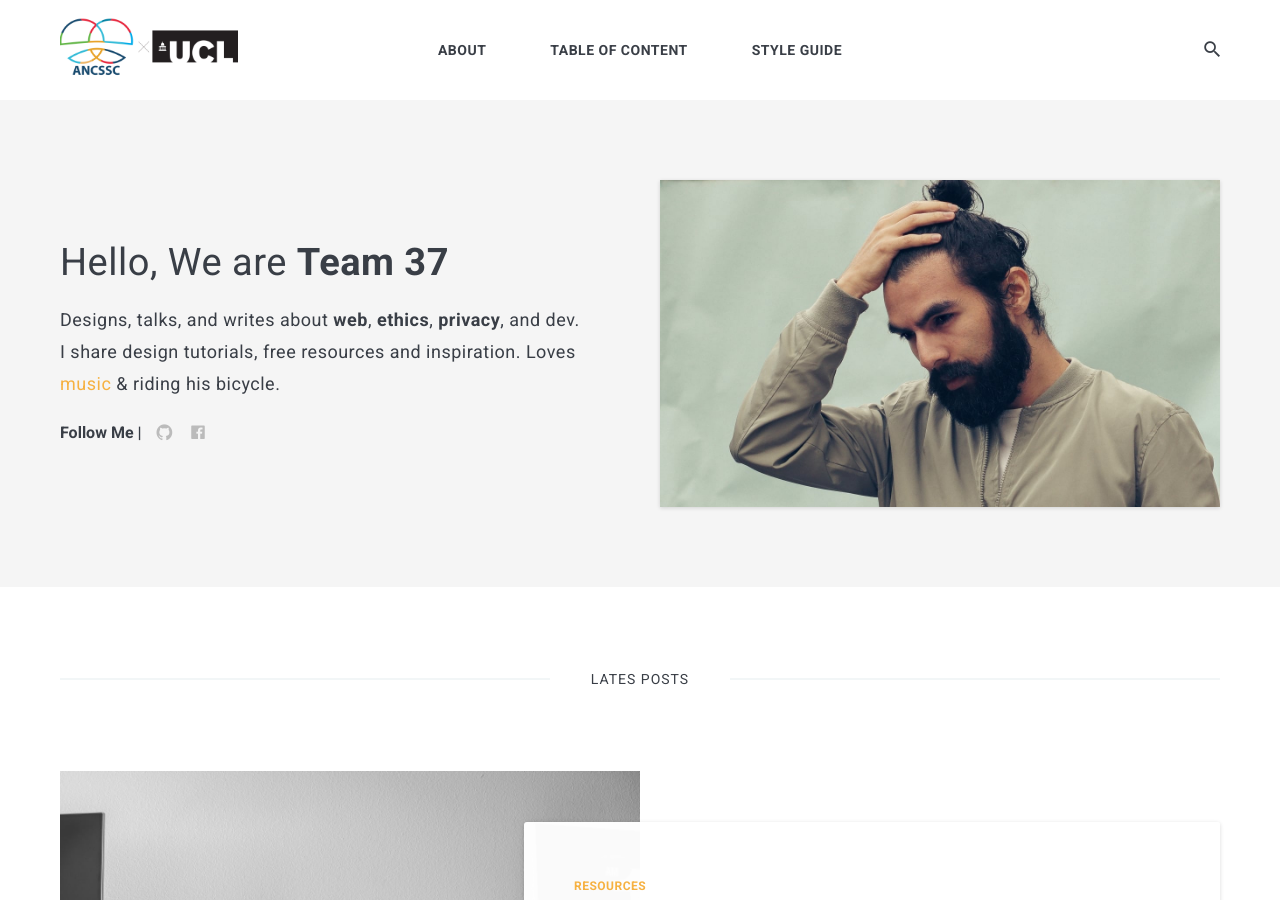
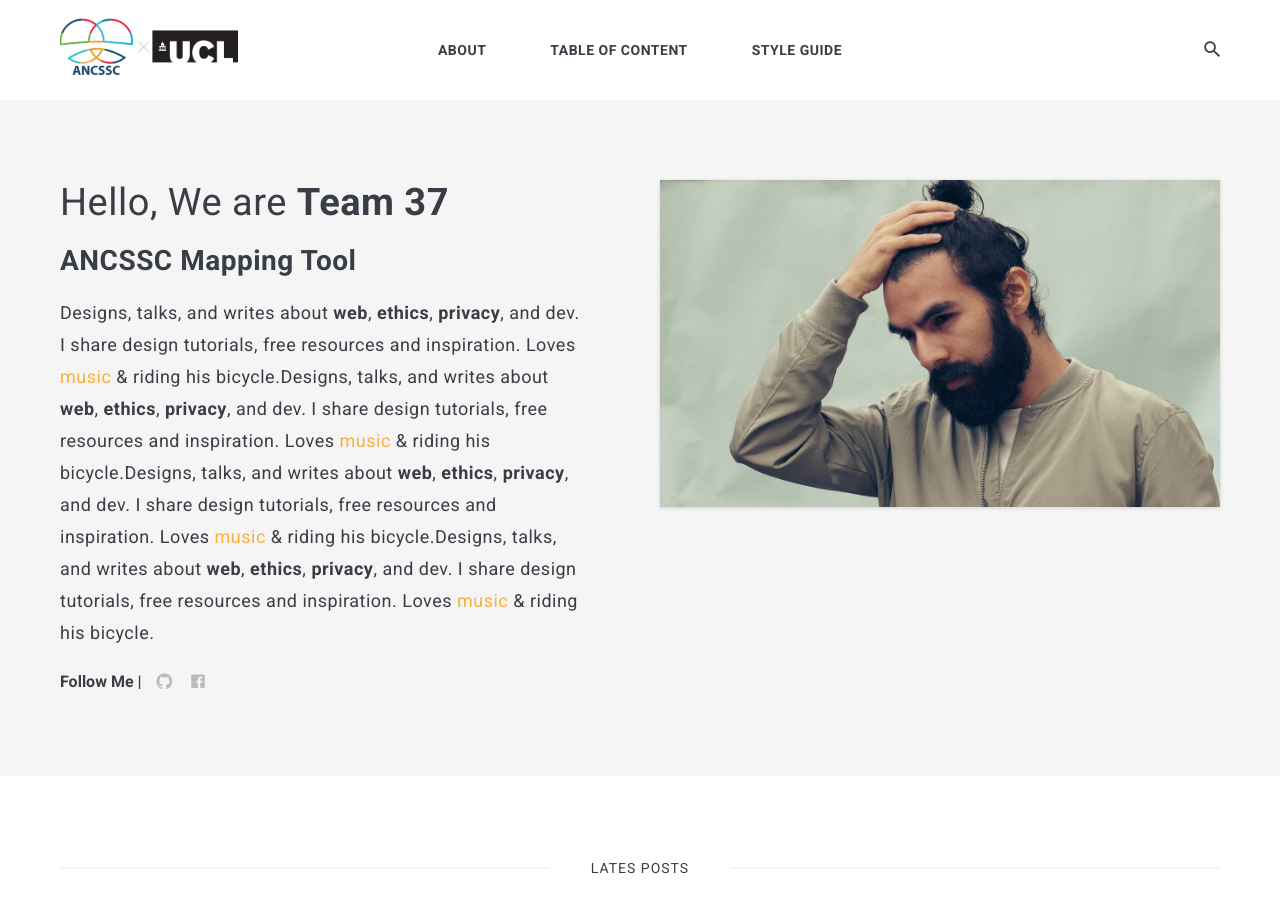
Before and after one commit to UCL-COMP0016-Team37/ProjectWebsite, a Jekyll site: the page built from index.html, in a window 1280 px wide and 900 px high. Built offline with Jekyll 4.4.1, drawn with Linux system fonts in a browser that asks for light colours; nearby versions of some CDN libraries; the list of posts is cut into pages by our own code.

Commit message:
change bio template

```diff
--- a/_data/settings.yml
+++ b/_data/settings.yml
@@ -11,7 +11,7 @@ author:
   name: Team 37
   image: 01.jpg
   say-hello: Hello, We are <strong>Team 37</strong>
-  bio: Designs, talks, and writes about <strong>web</strong>, <strong>ethics</strong>, <strong>privacy</strong>, and dev. I share design tutorials, free resources and inspiration. Loves <a href="#">music</a> & riding his bicycle.
+  bio: Designs, talks, and writes about <strong>web</strong>, <strong>ethics</strong>, <strong>privacy</strong>, and dev. I share design tutorials, free resources and inspiration. Loves <a href="about/">music</a> & riding his bicycle.Designs, talks, and writes about <strong>web</strong>, <strong>ethics</strong>, <strong>privacy</strong>, and dev. I share design tutorials, free resources and inspiration. Loves <a href="/about/">music</a> & riding his bicycle.Designs, talks, and writes about <strong>web</strong>, <strong>ethics</strong>, <strong>privacy</strong>, and dev. I share design tutorials, free resources and inspiration. Loves <a href="#">music</a> & riding his bicycle.Designs, talks, and writes about <strong>web</strong>, <strong>ethics</strong>, <strong>privacy</strong>, and dev. I share design tutorials, free resources and inspiration. Loves <a href="#">music</a> & riding his bicycle.
 
 
 #-------------------------------
--- a/_includes/hero.html
+++ b/_includes/hero.html
@@ -5,7 +5,24 @@
       <div class="col col-6 col-t-12 last-item">
         <div class="hero__content">
           <h1 class="hero__title">{{ site.data.settings.author.say-hello }}</h1>
-          <p class="hero__subtitle">{{ site.data.settings.author.bio }}</p>
+          <div class="hero__subtitle">
+            <h2> ANCSSC Mapping Tool </h2>
+
+            <p>
+              Designs, talks, and writes about <strong>web</strong>, <strong>ethics</strong>, <strong>privacy</strong>,
+              and dev. I share design tutorials, free resources and inspiration. Loves <a href="about/">music</a> &
+              riding
+              his bicycle.Designs, talks, and writes about <strong>web</strong>, <strong>ethics</strong>,
+              <strong>privacy</strong>, and dev. I share design tutorials, free resources and inspiration. Loves <a
+                href="/about/">music</a> & riding his bicycle.Designs, talks, and writes about <strong>web</strong>,
+              <strong>ethics</strong>, <strong>privacy</strong>, and dev. I share design tutorials, free resources and
+              inspiration. Loves <a href="#">music</a> & riding his bicycle.Designs, talks, and writes about
+              <strong>web</strong>, <strong>ethics</strong>, <strong>privacy</strong>, and dev. I share design
+              tutorials,
+              free resources and inspiration. Loves <a href="#">music</a> & riding his bicycle.
+            </p>
+
+          </div>
           <div class="hero__social">
             <span class="hero__social-title">Follow Me |</span>
             {% include contact-link.html %}
@@ -16,6 +33,8 @@
         <div class="hero__image">
           <img src="{{site.baseurl}}/images/{{ site.data.settings.author.image }}" alt="">
         </div>
+        <!-- <iframe width="560" height="315" src="https://www.youtube.com/embed/M2_C6en0Wc0" frameborder="0"
+          allow="accelerometer; autoplay; encrypted-media; gyroscope; picture-in-picture" allowfullscreen></iframe> -->
       </div>
     </div>
   </div>
```
